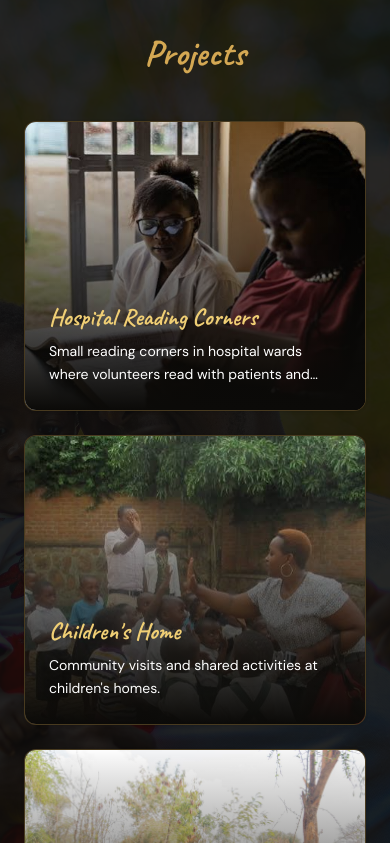
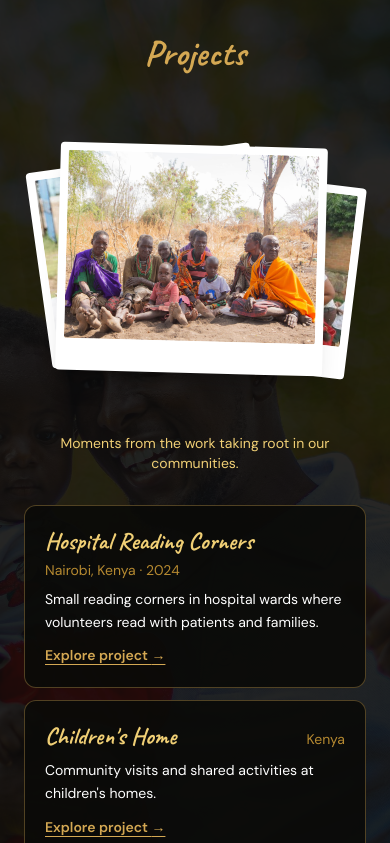
Before and after one commit to Amonochuka/blog, a Next.js app: page / in a window 390 px wide. Shown: the part 3661-4504 px from the top of the page. Built offline with nearby package versions, Linux system fonts and the light colour scheme; no server answers; the database is empty.

Commit message:
Use a photo stack in the projects section

```diff
--- a/app/page.tsx
+++ b/app/page.tsx
@@ -393,32 +393,30 @@ export default async function Home() {
           </div>
 
           {projects.length > 0 ? (
-            <div className="grid grid-cols-1 gap-6 md:grid-cols-2 lg:grid-cols-3">
+            <div className="grid items-center gap-8 lg:grid-cols-2 lg:gap-12">
+              <div>
+                <PhotoStack
+                  photos={projects.slice(0, 4).map((project) => project.image)}
+                  alt="Scenes from Beard & Diapers community projects"
+                />
+                <p className="mt-2 text-center text-sm text-brand-gold-light">Moments from the work taking root in our communities.</p>
+              </div>
+              <div className="space-y-3">
                 {projects.map((project) => (
                   <Link
                     key={project.id}
                     href={`/projects#${project.id}`}
-                  className="group rounded-xl focus-visible:outline-2 focus-visible:outline-offset-4 focus-visible:outline-brand-gold"
+                    className="group block rounded-xl border border-brand-gold/35 bg-brand-black/90 p-5 text-brand-gold-light transition-colors hover:border-brand-gold focus-visible:outline-2 focus-visible:outline-offset-4 focus-visible:outline-brand-gold"
                   >
-                  <article className="relative overflow-hidden rounded-xl border border-brand-gold/30 bg-brand-black shadow-sm transition-colors group-hover:border-brand-gold">
-                    <Image
-                      src={project.image}
-                      alt={project.name}
-                      className="h-72 w-full object-cover transition-transform duration-500 group-hover:scale-[1.03]"
-                      width={800}
-                      height={600}
-                      loading="lazy"
-                    />
-                    <div className="absolute inset-0 bg-gradient-to-t from-brand-black via-brand-black/55 to-transparent" />
-                    <div className="absolute inset-x-0 bottom-0 p-6 text-brand-gold-light">
+                    <div className="flex flex-wrap items-baseline justify-between gap-x-4 gap-y-1">
                       <h3 className="text-2xl font-bold leading-tight">{project.name}</h3>
-                      <p className="mt-2 line-clamp-2 text-sm leading-relaxed text-white">
-                        {project.description}
-                      </p>
+                      <span className="text-sm text-brand-gold-muted">{project.location}{project.year ? ` · ${project.year}` : ""}</span>
                     </div>
-                  </article>
+                    <p className="mt-2 text-sm leading-relaxed text-white">{project.description}</p>
+                    <span className="mt-3 inline-block text-sm font-semibold text-brand-gold underline underline-offset-4 group-hover:text-brand-gold-light">Explore project <span aria-hidden="true">→</span></span>
                   </Link>
                 ))}
+              </div>
             </div>
           ) : (
             <div className="rounded-2xl border border-brand-gold/30 bg-brand-black/85 px-6 py-10 text-center">
--- a/src/components/PhotoStack.tsx
+++ b/src/components/PhotoStack.tsx
@@ -1,7 +1,7 @@
 import Image from "next/image";
 
 type PhotoStackProps = {
-  photos: [string, string, string, string];
+  photos: string[];
   alt: string;
 };
 
@@ -13,15 +13,20 @@ const printPositions = [
 ];
 
 export function PhotoStack({ photos, alt }: PhotoStackProps) {
+  const visiblePhotos = photos.slice(0, 4);
+
   return (
     <div className="relative mx-auto h-[19rem] w-full max-w-xl sm:h-[23rem] lg:h-[26rem]">
-      {photos.map((src, index) => {
-        const isFrontPrint = index === photos.length - 1;
+      {visiblePhotos.map((src, index) => {
+        const isFrontPrint = index === visiblePhotos.length - 1;
+        const position = isFrontPrint && visiblePhotos.length < 4
+          ? "left-[10%] top-[8%] z-10 w-[78%] rotate-[1.5deg]"
+          : printPositions[index];
 
         return (
           <div
             key={src}
-            className={`absolute rounded-sm bg-white p-2 pb-8 shadow-xl sm:p-3 sm:pb-10 ${printPositions[index]}`}
+            className={`absolute rounded-sm bg-white p-2 pb-8 shadow-xl sm:p-3 sm:pb-10 ${position}`}
           >
             <Image
               src={src}
```
Lines whose indentation alone changed are shown as unchanged.
